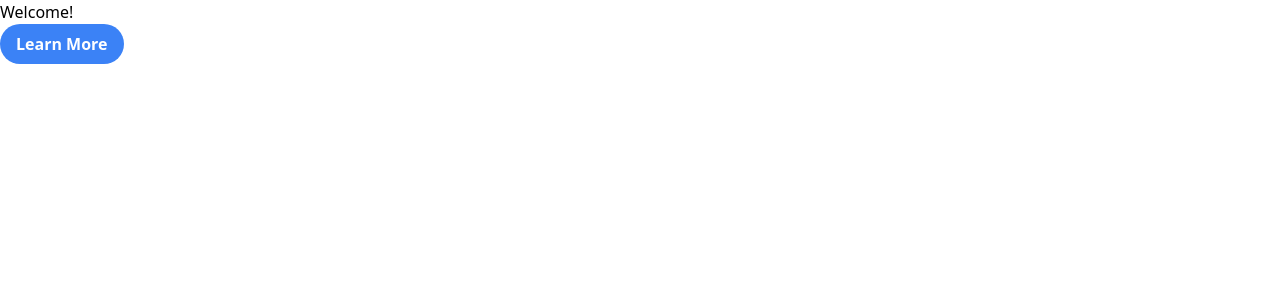
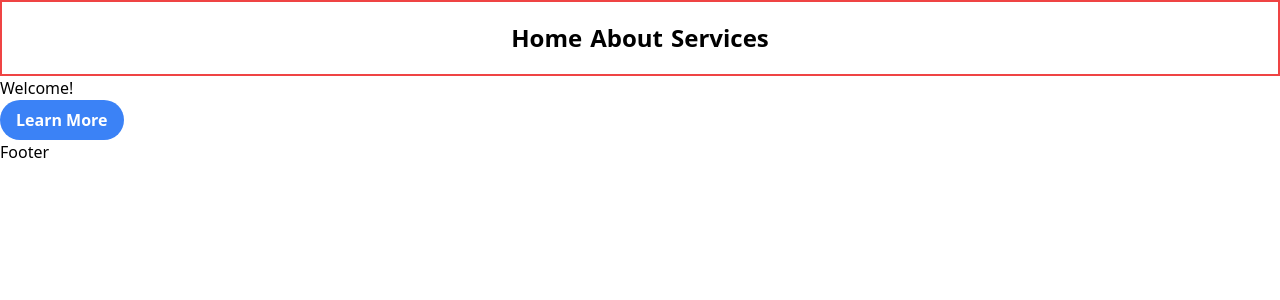
Before and after one commit to ian-yeh/algomaster, a Next.js app in the folder apps/web/: page / in a window 1280 px wide. Shown: the top 300 px of the page. Built offline with nearby package versions, Linux system fonts and the light colour scheme.

Commit message:
beginning landing page

```diff
--- a/apps/web/src/app/layout.tsx
+++ b/apps/web/src/app/layout.tsx
@@ -1,8 +1,10 @@
+import Navbar from '@/components/Navbar';
+import Footer from '@/components/Footer';
 import './global.css';
 
 export const metadata = {
-  title: 'Welcome to ',
-  description: 'Generated by create-nx-workspace',
+  title: 'Algomaster',
+  description: 'Algomaster is a platform for learning algorithms and data structures through interactive challenges and tutorials.',
 };
 
 export default function RootLayout({
@@ -12,7 +14,13 @@ export default function RootLayout({
 }) {
   return (
     <html lang="en">
-      <body>{children}</body>
+      <body>
+        <Navbar />
+        <main className='relative overflow-hidden'>
+          {children}
+        </main>
+        <Footer />
+      </body>
     </html>
   );
 }
--- /dev/null
+++ b/apps/web/src/components/Footer.tsx
@@ -0,0 +1,9 @@
+import React from 'react'
+
+const Footer = () => {
+  return (
+    <div>Footer</div>
+  )
+}
+
+export default Footer
--- /dev/null
+++ b/apps/web/src/components/Navbar.tsx
@@ -0,0 +1,20 @@
+import Link from "next/link"
+
+const Navbar = () => {
+  return (
+    <nav className="border-2 border-red-500 justify-between max-container padding-container relative z-30 py-5">
+      <div className="flex items-center gap-2 justify-center flex-1">
+        <Link href="/" className="text-2xl font-bold">
+          Home
+        </Link>
+        <Link href="/about" className="text-2xl font-bold">
+          About
+        </Link>
+        <Link href="/services" className="text-2xl font-bold">
+          Services
+        </Link>
+      </div>
+    </nav>
+  )
+}
+export default Navbar
```
